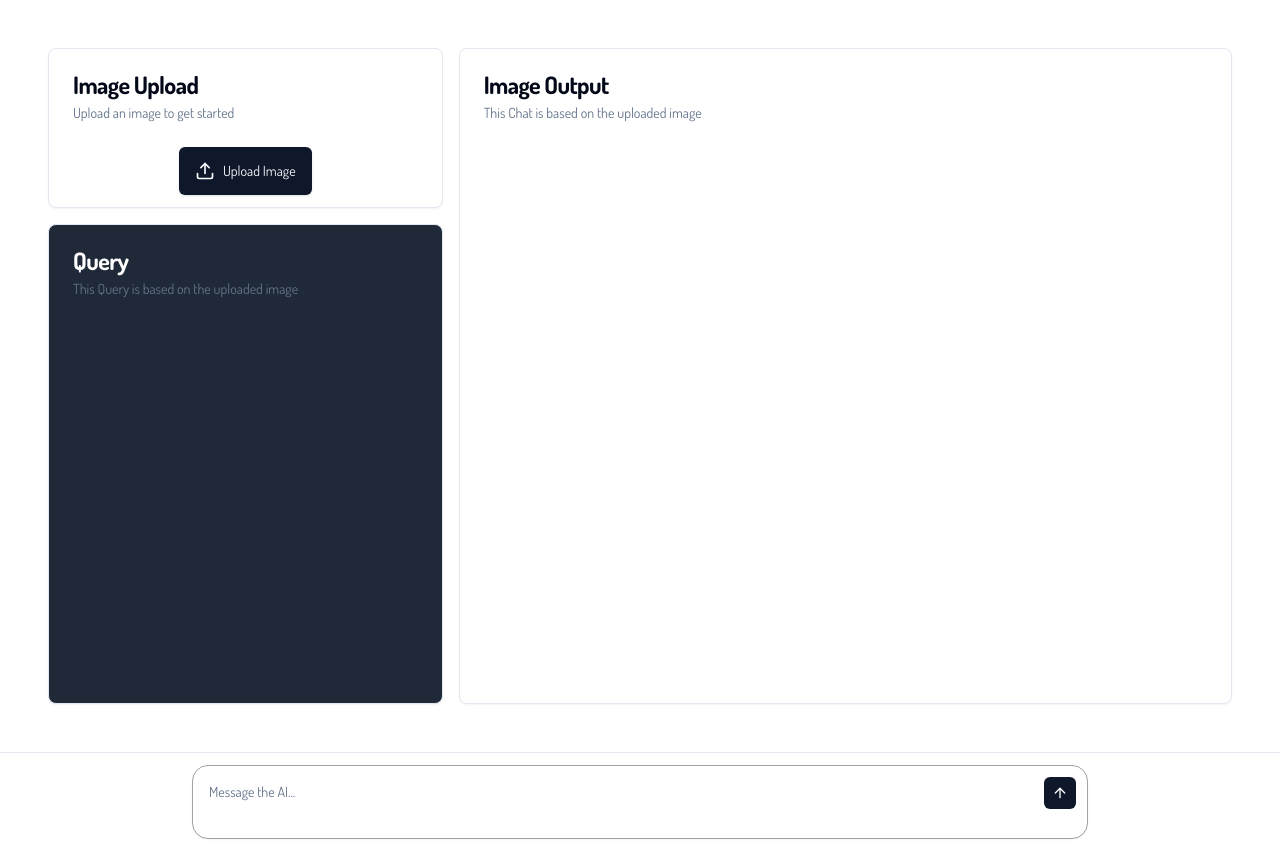
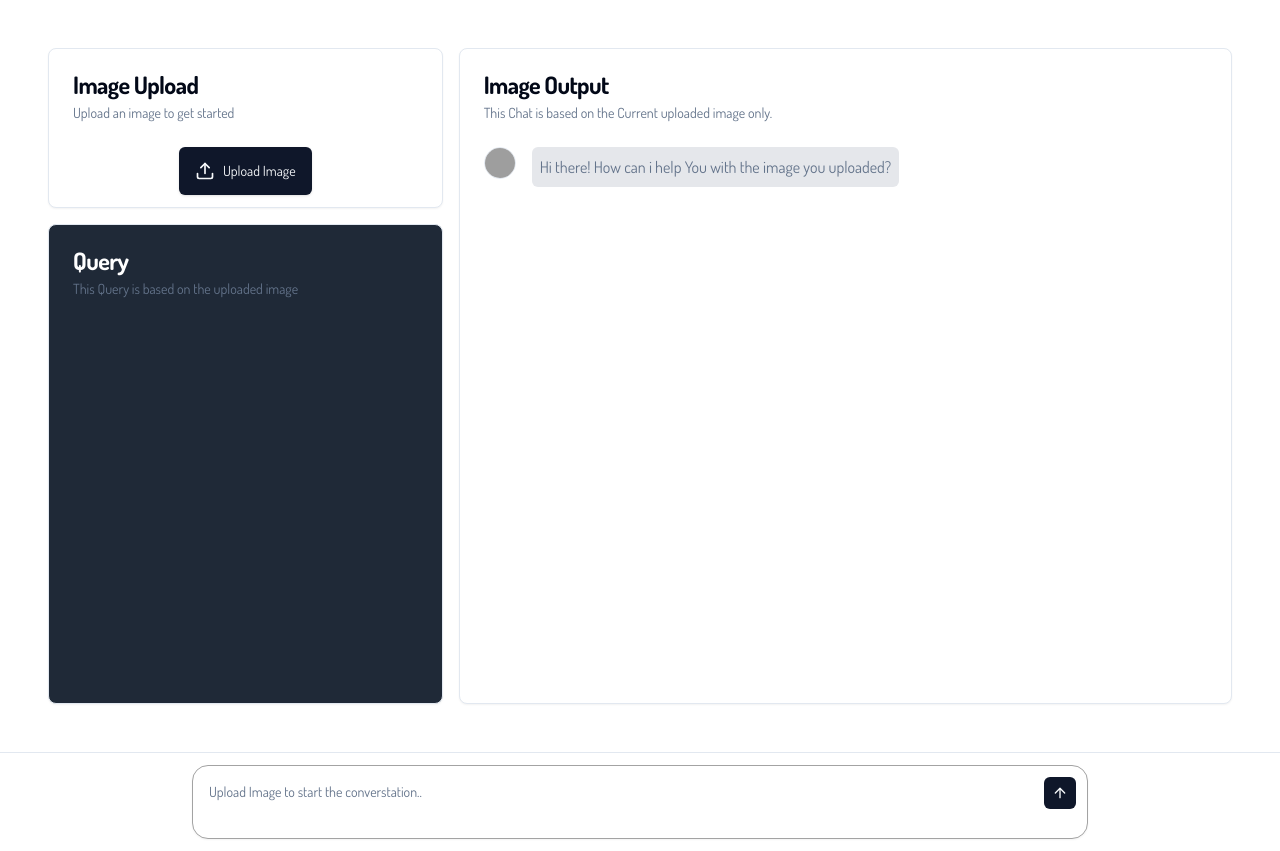
Before and after one commit to hRJ06/Vision-AI, a Next.js app in the folder Client/: page /er/analysis in a window 1280 px wide. Built offline with nearby package versions, Linux system fonts and the light colour scheme; grey boxes are pictures that could not be loaded.

Commit message:
Added Complete Integration of Image-Analysis

```diff
--- a/Client/app/er/analysis/page.tsx
+++ b/Client/app/er/analysis/page.tsx
@@ -1,10 +1,12 @@
 "use client"
 import { Card, CardHeader, CardTitle, CardDescription, CardContent } from "@/components/ui/card"
+import { Avatar, AvatarFallback, AvatarImage } from "@/components/ui/avatar";
 import { Textarea } from "@/components/ui/textarea"
 import { Button } from "@/components/ui/button"
 import axios from "axios";
 import { useEffect, useState } from "react";
 import { Loader } from "lucide-react";
+import { headers } from "next/headers";
 
 export default function Component() {
 
@@ -12,8 +14,10 @@ export default function Component() {
     const [copied, setcopied] = useState(false);
     const [responses, setResponses] = useState("");
     const [formattedResponses, setFormattedResponses] = useState<JSX.Element[]>([]);
+    const [imageUrl, setImageURL] = useState<string>("");
 
 
+    //  image to sql query ------>
     const handleImage = async (e: any) => {
         const file = e.target.files[0];
         if (file) {
@@ -28,6 +32,9 @@ export default function Component() {
                         "Content-Type": "multipart/form-data",
                     },
                 })
+                const fetchedImageURL = response?.data?.imageUrl;
+                setImageURL(fetchedImageURL);
+                console.log("image-->", imageUrl)
                 setLoading(false);
                 console.log(response);
                 setResponses(response?.data?.generatedContent);
@@ -36,7 +43,7 @@ export default function Component() {
         }
     }
 
-
+    // modifying the query
     useEffect(() => {
         if (responses) {
             const formatted = responses
@@ -51,11 +58,51 @@ export default function Component() {
         }
     }, [responses]);
 
-    // Function to handle copy to clipboard
+
     const handleCopy = () => {
         setcopied(true);
         navigator.clipboard.writeText(responses);
     };
+
+
+
+    // chat with respect to image ----->
+    const [userPrompt, setuserPrompt] = useState("");
+
+    const [chats, setchats] = useState([{
+        msg: "Hi there! How can i help You with the image you uploaded?",
+        role: "AI"
+    }]);
+
+
+    const handleImageChat = async (e: any) => {
+        e.preventDefault();
+        // console.log("image", userPrompt);
+        // console.log("url", imageUrl);
+
+        if (userPrompt.trim()) {
+            setchats([...chats, { msg: userPrompt, role: "User" }]);
+
+            try {
+                const response = await axios.post("http://localhost:4000/image/chat",
+                    {
+                        imageUrl: imageUrl,
+                        userPrompt: userPrompt
+                    },
+                    {
+                        headers: {
+                            "Content-Type": "application/json",
+                        }
+                    }
+                )
+                setchats(prevChats => [...prevChats, { msg: response?.data?.generatedContent, role: "AI" }]);
+            } catch (error) {
+                console.log("Error:", error);
+            }
+
+            setuserPrompt("");
+        }
+    }
 
     return (
         <div className="flex flex-col min-h-screen">
@@ -115,22 +162,42 @@ export default function Component() {
                     <Card className="flex-1">
                         <CardHeader>
                             <CardTitle>Image Output</CardTitle>
-                            <CardDescription>This Chat is based on the uploaded image</CardDescription>
+                            <CardDescription>This Chat is based on the Current uploaded image only.</CardDescription>
                         </CardHeader>
-                        <CardContent>
-
+                        <CardContent className="overflow-y-auto max-h-[65vh]">
+                            {chats.map((chat, index) => (
+                                <div
+                                    key={index}
+                                    className={`flex items-start gap-4 mb-3`}
+                                >
+                                    <Avatar className="h-8 w-8 shrink-0 border">
+                                        <AvatarImage src="/placeholder-user.jpg" />
+                                        <AvatarFallback>{chat.role}</AvatarFallback>
+                                    </Avatar>
+                                    <div className="max-w-[700px]">
+                                        <div className="grid gap-1">
+                                            <div className="prose text-muted-foreground bg-gray-200 p-2 rounded-md">
+                                                <p>{chat.msg}</p>
+                                            </div>
+                                        </div>
+                                    </div>
+                                </div>
+                            ))}
                         </CardContent>
                     </Card>
+
                 </div>
             </main>
             <div className="border-t bg-background px-4 py-3 md:px-8 lg:px-12">
                 <div className="mx-auto max-w-4xl">
                     <div className="relative">
                         <Textarea
-                            placeholder="Message the AI..."
+                            placeholder="Upload Image to start the converstation.."
                             className="min-h-[48px] w-full rounded-2xl resize-none border border-neutral-400 bg-background p-4 pr-16 shadow-sm"
+                            value={userPrompt}
+                            onChange={(e) => setuserPrompt(e.target.value)}
                         />
-                        <Button type="submit" size="icon" className="absolute top-3 right-3 w-8 h-8">
+                        <Button type="submit" size="icon" className="absolute top-3 right-3 w-8 h-8" onClick={(e) => handleImageChat(e)}>
                             <ArrowUpIcon className="w-4 h-4" />
                             <span className="sr-only">Send</span>
                         </Button>
```
